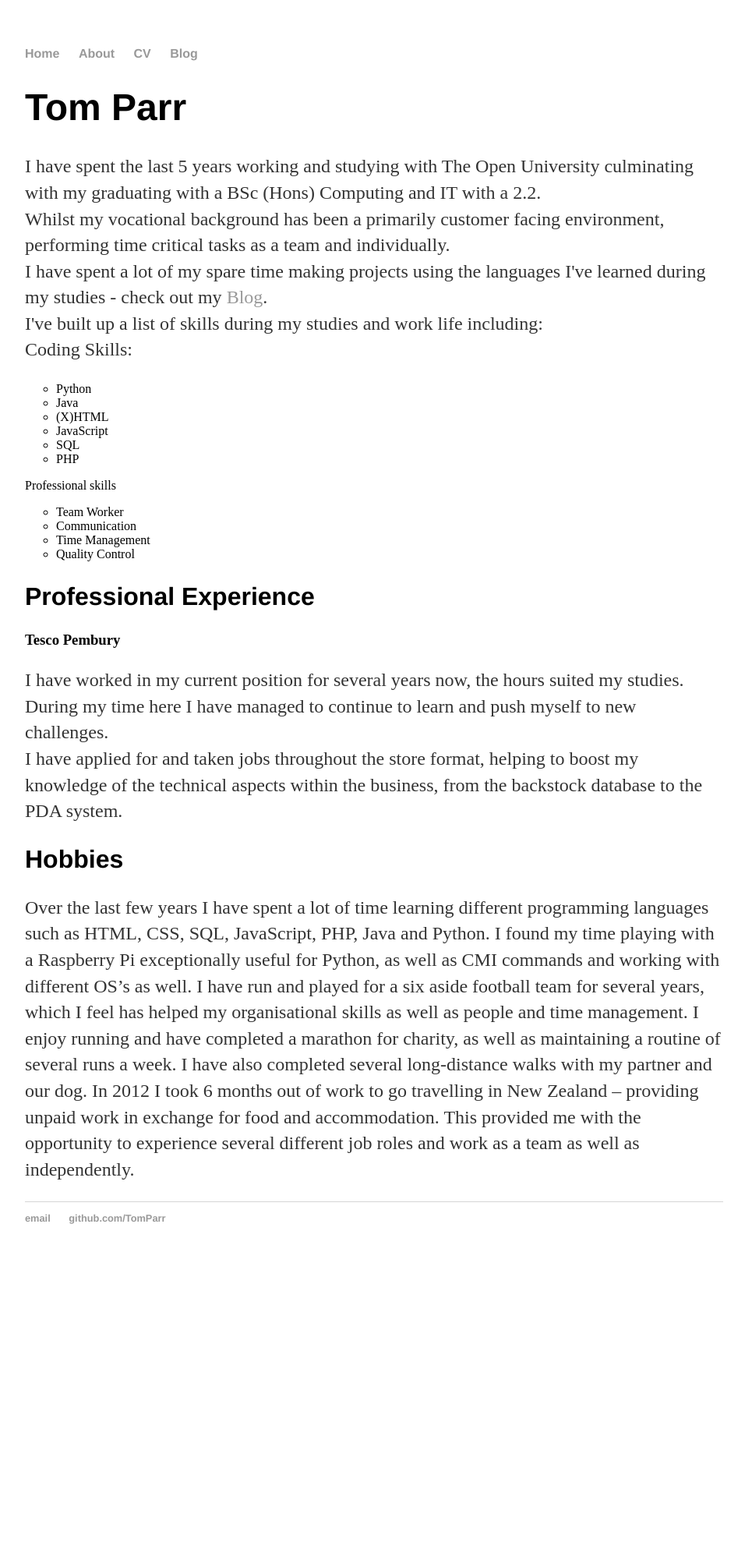
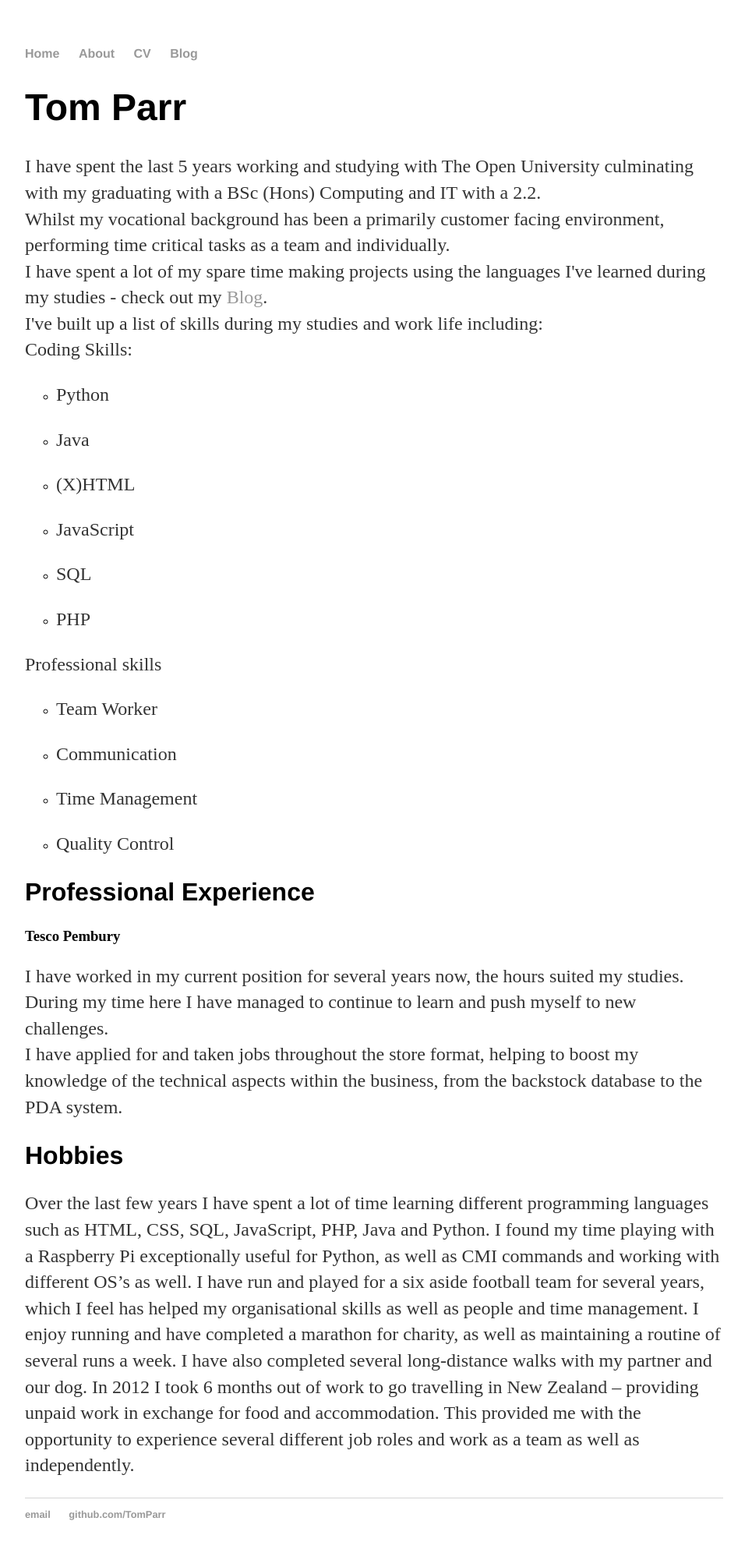
Before and after one commit to TomParr/TomParr.github.io, a Jekyll site: the page built from cv/index.html, in a window 1280 px wide. Shown: the whole page at 78% size, without its empty margins (160-1116 px from the left). Built offline with Jekyll 4.4.1, drawn with Linux system fonts in a browser that asks for light colours; before the commit the page ends 1630 px from its top, so only the background shows below that.

Commit message:
Update index.html

```diff
--- a/cv/index.html
+++ b/cv/index.html
@@ -9,22 +9,24 @@ title: Tom Parr
 	I have spent a lot of my spare time making projects using the languages I've learned during my studies - check out my <a href="/blog">Blog</a>.<br />
 	I've built up a list of skills during my studies and work life including:<br />
 	Coding Skills:<br />
+	</p>
 	<ul style="list-style-type:circle;">
-		<li>Python</li>
-		<li>Java</li>
-		<li>(X)HTML</li>
-		<li>JavaScript</li>
-		<li>SQL</li>
-		<li>PHP</li>
+		<li><p>Python</p></li>
+		<li><p>Java</p></li>
+		<li><p>(X)HTML</p></li>
+		<li><p>JavaScript</p></li>
+		<li><p>SQL</p></li>
+		<li><p>PHP</p></li>
 	</ul>
+	<p>
 	Professional skills
+	</p>
 	<ul style="list-style-type:circle;">
-		<li>Team Worker</li>
-		<li>Communication</li>
-		<li>Time Management</li>
-		<li>Quality Control</li>
+		<li><p>Team Worker</p></li>
+		<li><p>Communication</p></li>
+		<li><p>Time Management</p></li>
+		<li><p>Quality Control</p></li>
 	</ul>
-</p>
 <h2>Professional Experience</h2>
 <h3>Tesco Pembury</h3>
 <p>I have worked in my current position for several years now, the hours suited my studies. During my time here I have managed to continue to learn and push myself to new challenges. <br />
```
